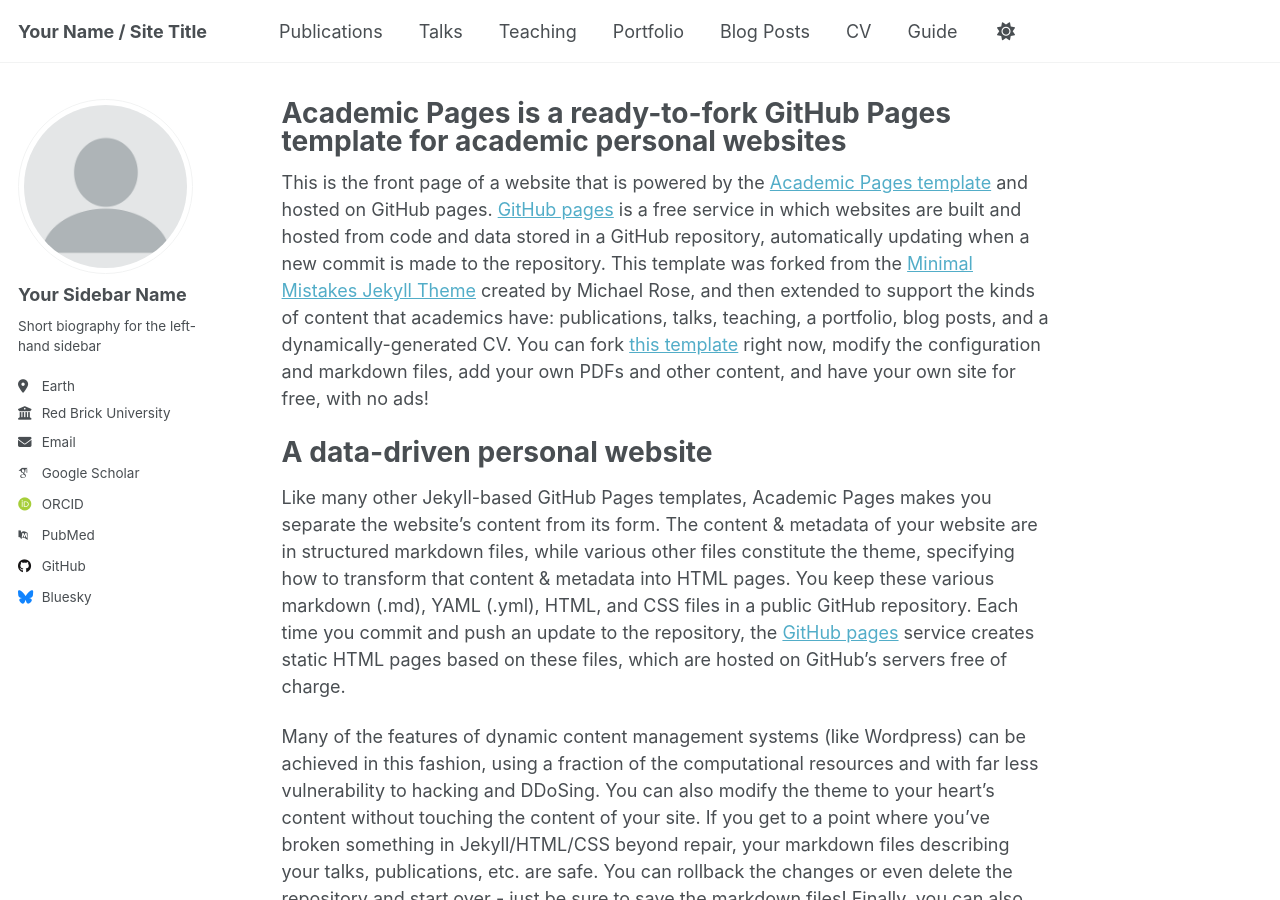
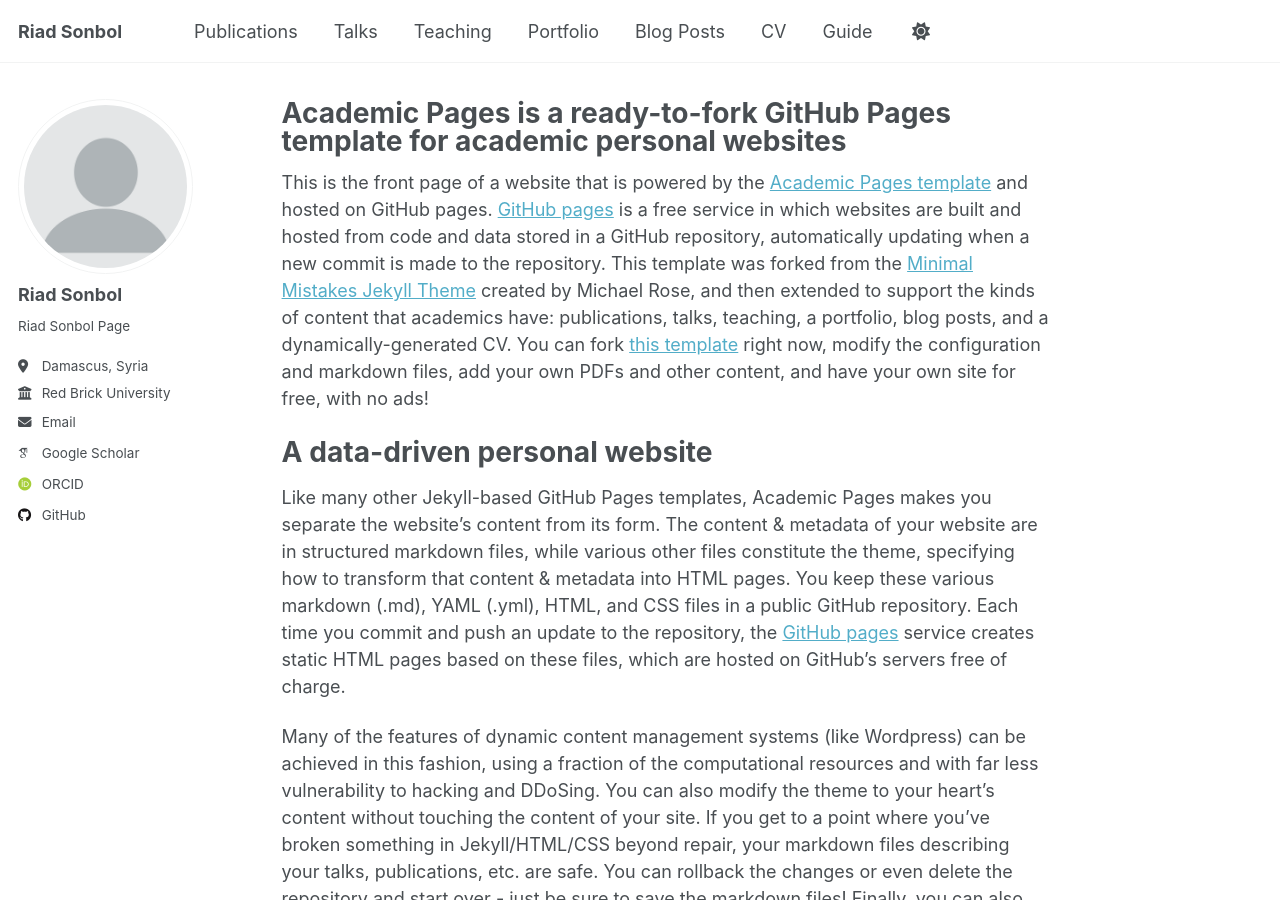
Before and after one commit to rsonbol/rsonbol.github.io, a Jekyll site: the page built from _pages/about.md, in a window 1280 px wide and 900 px high. Built offline with Jekyll 4.4.1, drawn with Linux system fonts in a browser that asks for light colours; some web fonts are replaced.

Commit message:
Update _config.yml

```diff
--- a/_config.yml
+++ b/_config.yml
@@ -9,13 +9,13 @@
 # Basic Site Settings
 locale                   : "en-US"
 site_theme               : "default"
-title                    : "Your Name / Site Title"
+title                    : "Riad Sonbol"
 title_separator          : "-"
 name                     : &name "Your Name"
 description              : &description "personal description"
-url                      : https://academicpages.github.io # the base hostname & protocol for your site e.g. "https://[your GitHub username].github.io"
+url                      : https://rsonbol.github.io/ # the base hostname & protocol for your site e.g. "https://[your GitHub username].github.io"
 baseurl                  : "" # the subpath of your site, e.g. "/blog"
-repository               : "academicpages/academicpages.github.io"
+repository               : "rsonbol/rsonbol.github.io"
 
 # Site Author - The following control what appear as part of the author content on the side bar.
 #               If a field is blank the icon and link will not appear, otherwise it will be shown.
@@ -23,21 +23,21 @@
 author:
   # Biographic information
   avatar           : "profile.png"
-  name             : "Your Sidebar Name"
+  name             : "Riad Sonbol"
   pronouns         : # example: "she/her"
-  bio              : "Short biography for the left-hand sidebar"
-  location         : "Earth"
+  bio              : "Riad Sonbol Page"
+  location         : "Damascus, Syria"
   employer         : "Red Brick University"
   uri              : # URL
-  email            : "none@example.org"
+  email            : "rsonbol@gmail.com"
 
   # Academic websites
   arxiv            : # URL - Update with the correct link to your profile
-  googlescholar    : "https://scholar.google.com/citations?user=PS_CX0AAAAAJ"
+  googlescholar    : "https://scholar.google.com/citations?user=jv_1sEgAAAAJ"
   impactstory      : # URL
-  orcid            : "http://orcid.org/yourorcidurl"
+  orcid            : "https://orcid.org/0000-0002-2785-2508"
   semantic         : # URL
-  pubmed           : "https://www.ncbi.nlm.nih.gov/pubmed/?term=john+snow"
+  pubmed           : # URL
   researchgate     : # URL
   scopus           : # URL
 
@@ -45,12 +45,12 @@
   bitbucket        : # Username - Update with your username on the site
   codepen          : # Username
   dribbble         : # Username
-  github           : "academicpages"
+  github           : "rsonbol"
   kaggle           : # Username
   stackoverflow    : # User number or user number and name (i.e., use "1" or "1/jeff-atwood")
 
   # Social media
-  bluesky          : "bsky.app" # Replace this with you Bluesky username
+  bluesky          : # Replace this with you Bluesky username
   facebook         : # Username
   flickr           : # Username
   foursquare       : # Username
```
